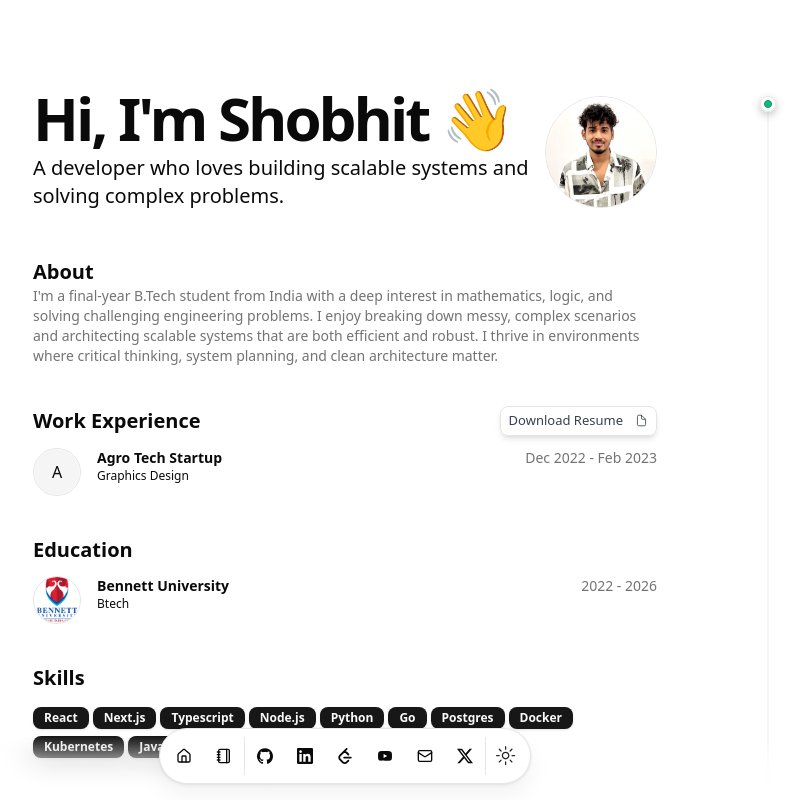
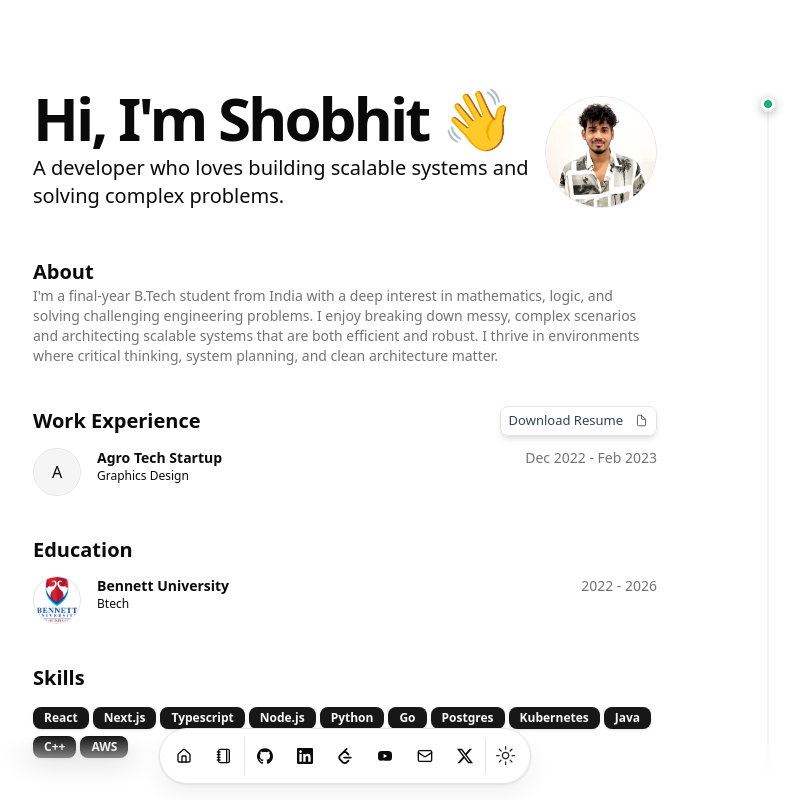
Before and after one commit to Shobhit150/portfolio, a Next.js app: page / in a window 1280 px wide. Shown: the top 800 px of the page, without its empty margins (295-1104 px from the left). Built offline with nearby package versions, Linux system fonts and the light colour scheme.

Commit message:
fix: changes in resume and readme

```diff
--- a/data/resume.tsx
+++ b/data/resume.tsx
@@ -20,7 +20,6 @@ export const DATA = {
     "Python",
     "Go",
     "Postgres",
-    "Docker",
     "Kubernetes",
     "Java",
     "C++",
```
Also changed, not shown: 1 other file (tests, documents, lock files or other folders).
